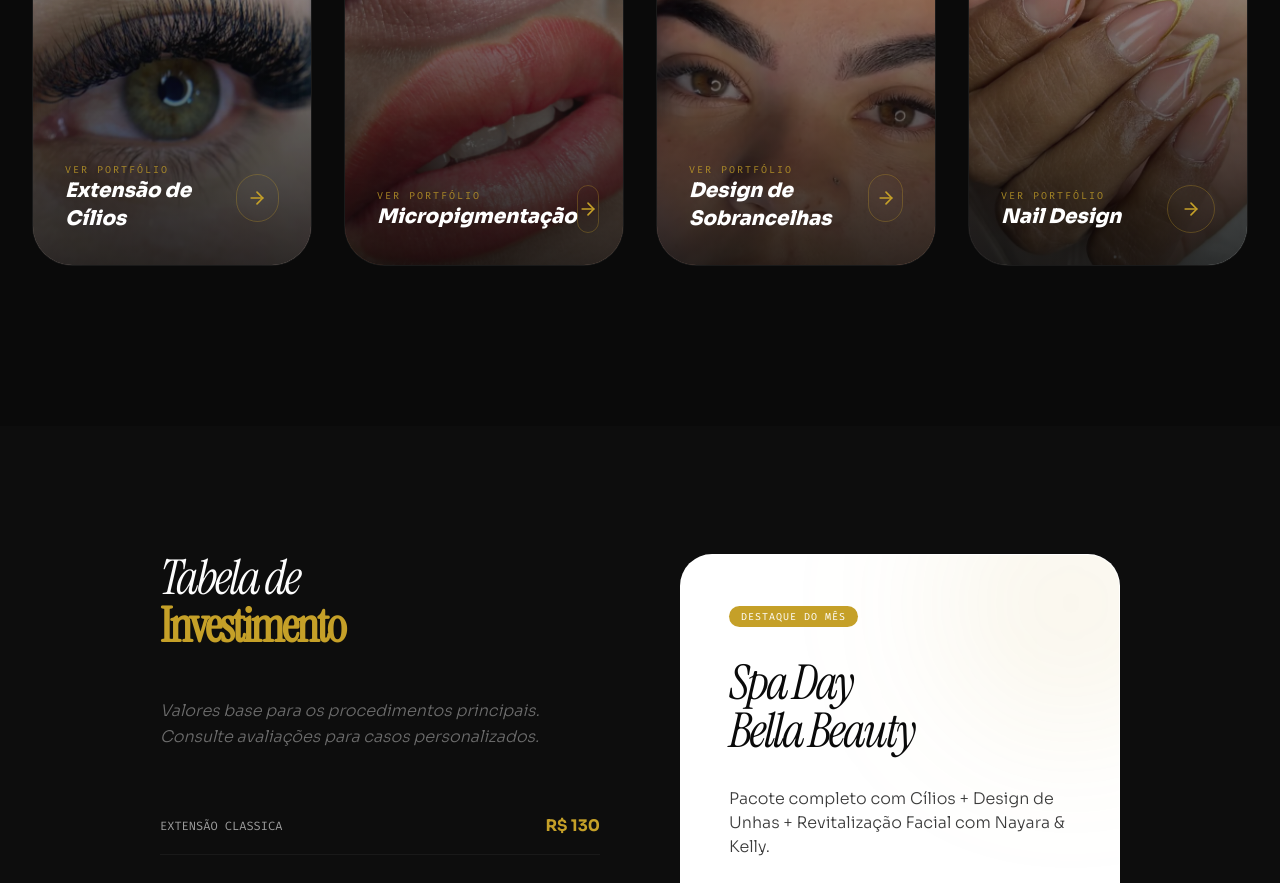
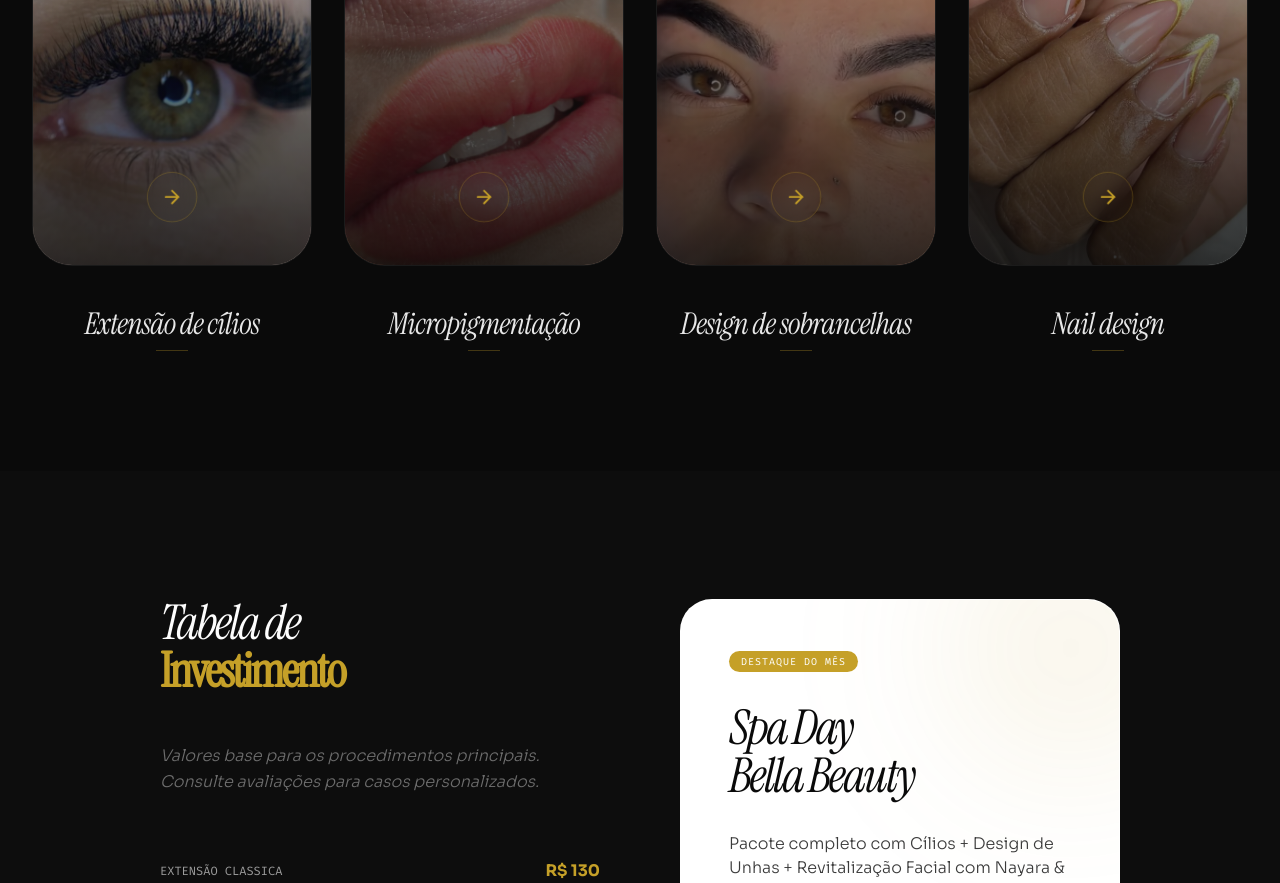
Before and after one commit to felipepazdev/LandingPageBellaBeauty, a React (Vite) app: page / in a window 1280 px wide. Shown: the part 1500-2383 px from the top of the page. Built offline with nearby package versions, Linux system fonts and the light colour scheme.

Commit message:
design: move service category titles below cards for better layout

```diff
--- a/src/App.jsx
+++ b/src/App.jsx
@@ -319,15 +319,20 @@ const ServiceSection = () => {
                 <img src={s.img} alt={s.category} className="w-full h-full object-cover group-hover:scale-110 transition-transform duration-[1.5s] ease-out opacity-80 group-hover:opacity-100" />
                 <div className="absolute inset-0 bg-gradient-to-t from-[#0A0A0A] to-transparent opacity-80" />
 
-                <div className="absolute bottom-8 left-8 right-8 flex items-center justify-between">
-                  <div className="space-y-1">
-                    <span className="text-[10px] font-mono tracking-[0.2em] text-luxury-gold/80 block uppercase">Ver Portfólio</span>
-                    <span className="text-xl font-black text-white italic">{s.category}</span>
-                  </div>
-                  <div className="w-12 h-12 rounded-full border border-luxury-gold/30 flex items-center justify-center backdrop-blur-md group-hover:bg-luxury-gold group-hover:border-transparent transition-all duration-500">
-                    <ArrowRight className="w-5 h-5 text-luxury-gold group-hover:text-white" />
+                <div className="absolute bottom-10 left-0 right-0 flex flex-col items-center justify-center gap-4">
+                  <span className="text-[10px] font-mono tracking-[0.4em] text-luxury-gold block uppercase opacity-0 group-hover:opacity-100 transition-opacity duration-500">Ver Portfólio</span>
+                  <div className="w-14 h-14 rounded-full border border-luxury-gold/30 flex items-center justify-center backdrop-blur-md group-hover:bg-luxury-gold group-hover:border-transparent transition-all duration-500 scale-90 group-hover:scale-100">
+                    <ArrowRight className="w-6 h-6 text-luxury-gold group-hover:text-white" />
                   </div>
                 </div>
+              </div>
+
+              {/* Texto abaixo do card */}
+              <div className="text-center space-y-2 translate-y-2 group-hover:translate-y-0 transition-transform duration-500">
+                <h3 className="text-3xl italic font-serif text-white/90 tracking-tight lowercase first-letter:uppercase">
+                  {s.category}
+                </h3>
+                <div className="w-8 h-[1px] bg-luxury-gold/30 mx-auto group-hover:w-16 transition-all duration-700" />
               </div>
             </div>
           ))}
```
